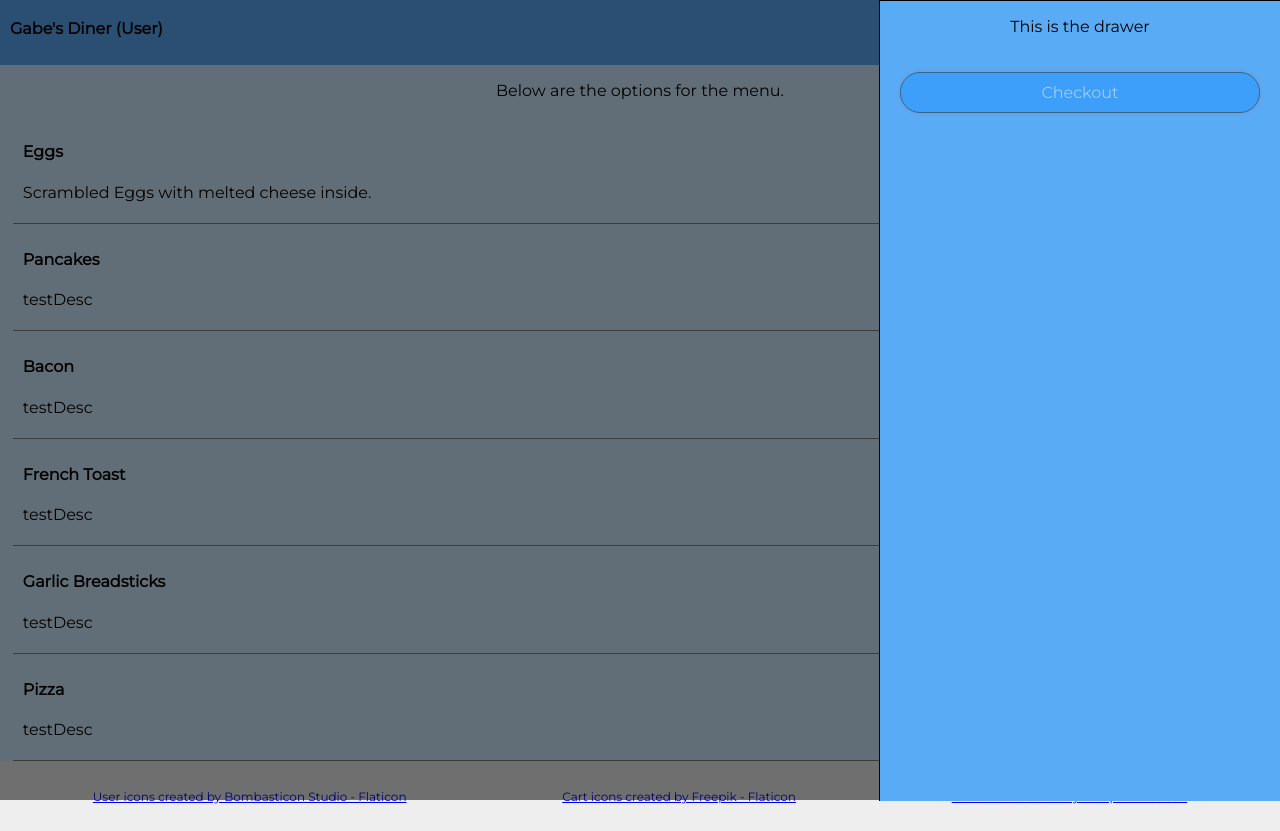
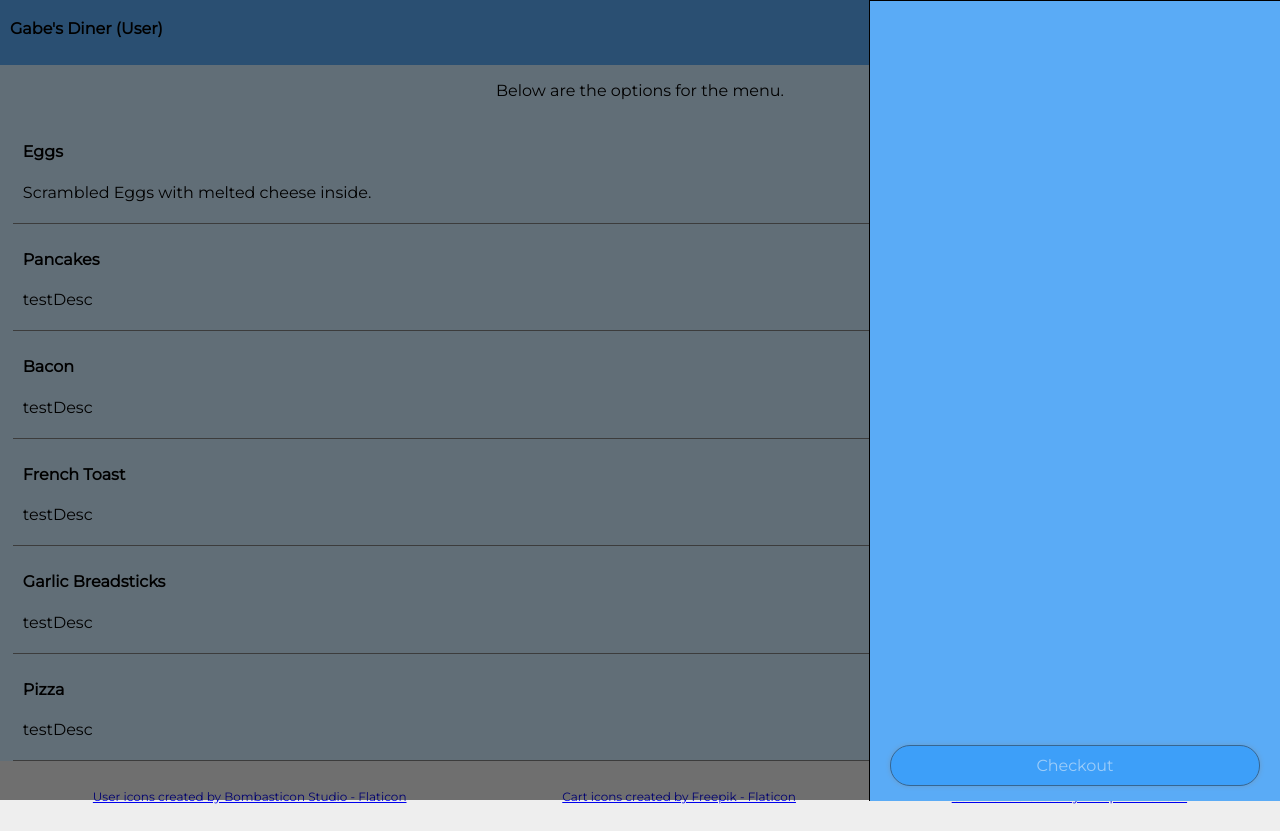
Before and after one commit to gabriel-orengo/Diner, a React (Create React App) app: page / in a window 1280 px wide. Both pictures are taken after a click on the picture 1240 px from the left and 32 px from the top of the page. Built offline with nearby package versions, Linux system fonts and the light colour scheme.

Commit message:
Moved Checkout to the bottom

```diff
--- a/src/components/CartDrawer/CartDrawer.module.css
+++ b/src/components/CartDrawer/CartDrawer.module.css
@@ -14,12 +14,11 @@
     .CartDrawer {
         top: 0;
         width: 400px;
-        height: 100vh;
         border-left: 1px solid black;
-    }
-
-    .CartDrawer > div {
-        padding: 5px;
+        display: flex;
+        flex-direction: column;
+        min-height: 100vh;
+        padding: 0 5px;
     }
 
     .Content {
@@ -34,4 +33,8 @@
         flex-direction: column;
         justify-content: center;
     }
+
+    .CheckoutButton {
+        margin-top: auto;
+    }
 }
--- a/src/components/CartDrawer/CartDrawer.tsx
+++ b/src/components/CartDrawer/CartDrawer.tsx
@@ -37,9 +37,8 @@ const CartDrawer = (props: any) => {
         <>
             <Backdrop action={props.handler} />
             <div className={classes.CartDrawer}>
-                <p>This is the drawer</p>
-                <div>
-                    {cartUI}
+                {cartUI}
+                <div className={classes.CheckoutButton}>
                     {cartUI.length !== 0 ? (
                         <Button
                             type="strong"
```
